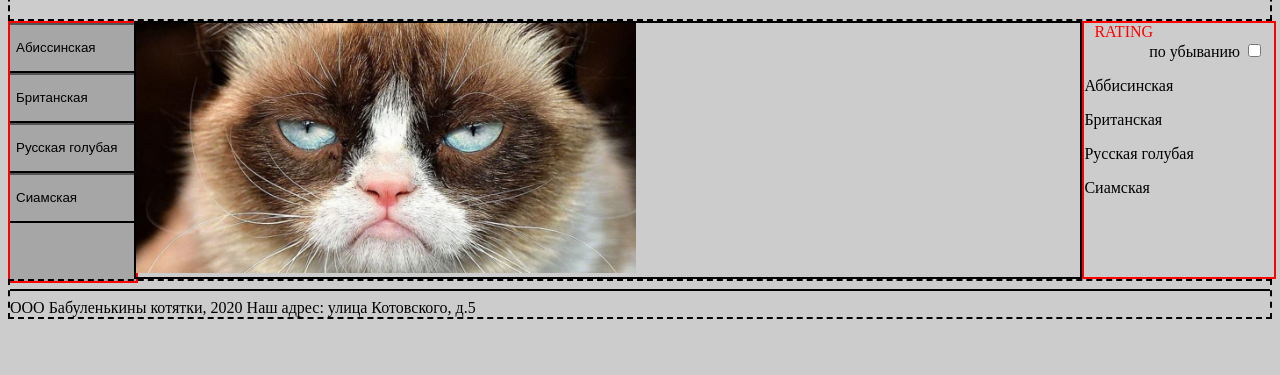
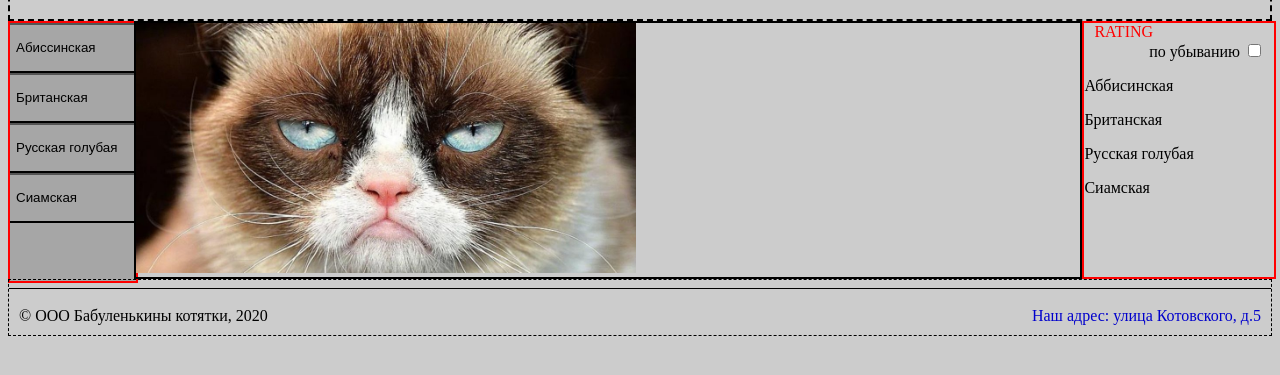
Before and after one commit to ZinkPavel/Interface-development, a plain HTML site: page SubtletiesOfLayout/week_3/YandexMarket/index.html in a window 1280 px wide. Shown: the part 71-446 px from the top of the page. Drawn offline with Linux system fonts and the light colour scheme.

Commit message:
3.1 Completed footer

```diff
--- a/SubtletiesOfLayout/week_3/YandexMarket/index.css
+++ b/SubtletiesOfLayout/week_3/YandexMarket/index.css
@@ -6,7 +6,7 @@ body {
     grid-template-rows: auto;
     grid-template-areas:
         "header header header"
-        "left-sidebar main right-sidebar"
+        "l-bar main r-bar"
         "footer footer footer";
 }
 
@@ -21,12 +21,12 @@ header > h1 {
     font-family: Arial, Helvetica, sans-serif;
 }
 
-.left-sidebar {
+.l-bar {
     border: 2px solid red;
     width: 100%;
     height: 100%;
 
-    grid-area: left-sidebar;
+    grid-area: l-bar;
     display: flex;
     flex-direction: column;
     justify-content: start;
@@ -34,7 +34,7 @@ header > h1 {
     align-items: flex-start;
 }
 
-.left-sidebar > .cat-breed {
+.l-bar > .cat-breed {
     cursor: pointer;
     text-align: left;
     background-color: inherit;
@@ -100,24 +100,24 @@ main > .cat {
     display: block;
 }
 
-.right-sidebar {
+.r-bar {
     width: 100%;
     border: 2px solid red;
 
-    grid-area: right-sidebar;
+    grid-area: r-bar;
 }
 
-.right-sidebar > .title {
+.r-bar > .title {
     margin: 10px;
     color: #ff0000;
 }
 
-.right-sidebar > .filter {
+.r-bar > .filter {
     text-align: right;
     margin-right: 10px;
 }
 
-.right-sidebar > .rating {
+.r-bar > .rating {
 
 }
 
@@ -126,7 +126,18 @@ main > .cat {
 }
 
 footer {
-    border: 2px dashed #000;
+    border: 1px dashed #000;
 
     grid-area: footer;
 }
+
+footer > .company {
+    padding: 10px;
+    float: left;
+}
+
+footer > .address {
+    color: #0000cc;
+    padding: 10px;
+    float: right;
+}
--- a/SubtletiesOfLayout/week_3/YandexMarket/index.html
+++ b/SubtletiesOfLayout/week_3/YandexMarket/index.html
@@ -13,7 +13,7 @@
         <h1>Бабуленькины котятки</h1>
     </header>
 
-    <div class="left-sidebar">
+    <div class="l-bar">
         <button class="cat-breed">Абиссинская</button>
         <button class="cat-breed">Британская</button>
         <button class="cat-breed">Русская голубая</button>
@@ -35,7 +35,7 @@
         <img src="images/6.jpg" alt="cat-images"> -->
     </main>
 
-    <div class="right-sidebar">
+    <div class="r-bar">
         <span class="title">RATING</span>
         <div class="filter">
             <label for="descending">по убыванию</label>
@@ -50,9 +50,9 @@
     </div>
 
     <footer>
-        <hr size="2px" color="black">
-        <span class="footer-company">ООО Бабуленькины котятки, 2020</span>
-        <span class="footer-address">Наш адрес: улица Котовского, д.5</span>
+        <hr size="1px" color="black">
+        <div class="company">&copy; ООО Бабуленькины котятки, 2020</div>
+        <div class="address">Наш адрес: улица Котовского, д.5</div>
     </footer>
 </body>
 </html>
```
